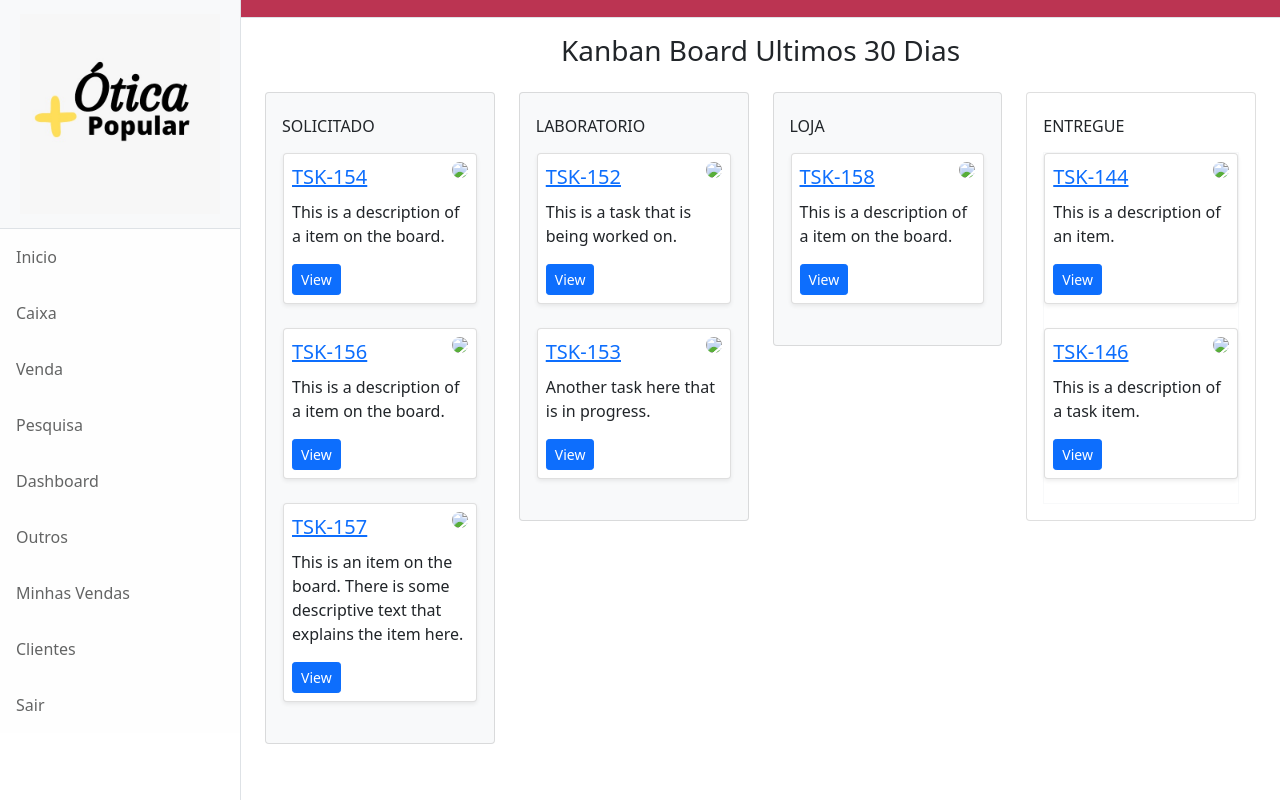
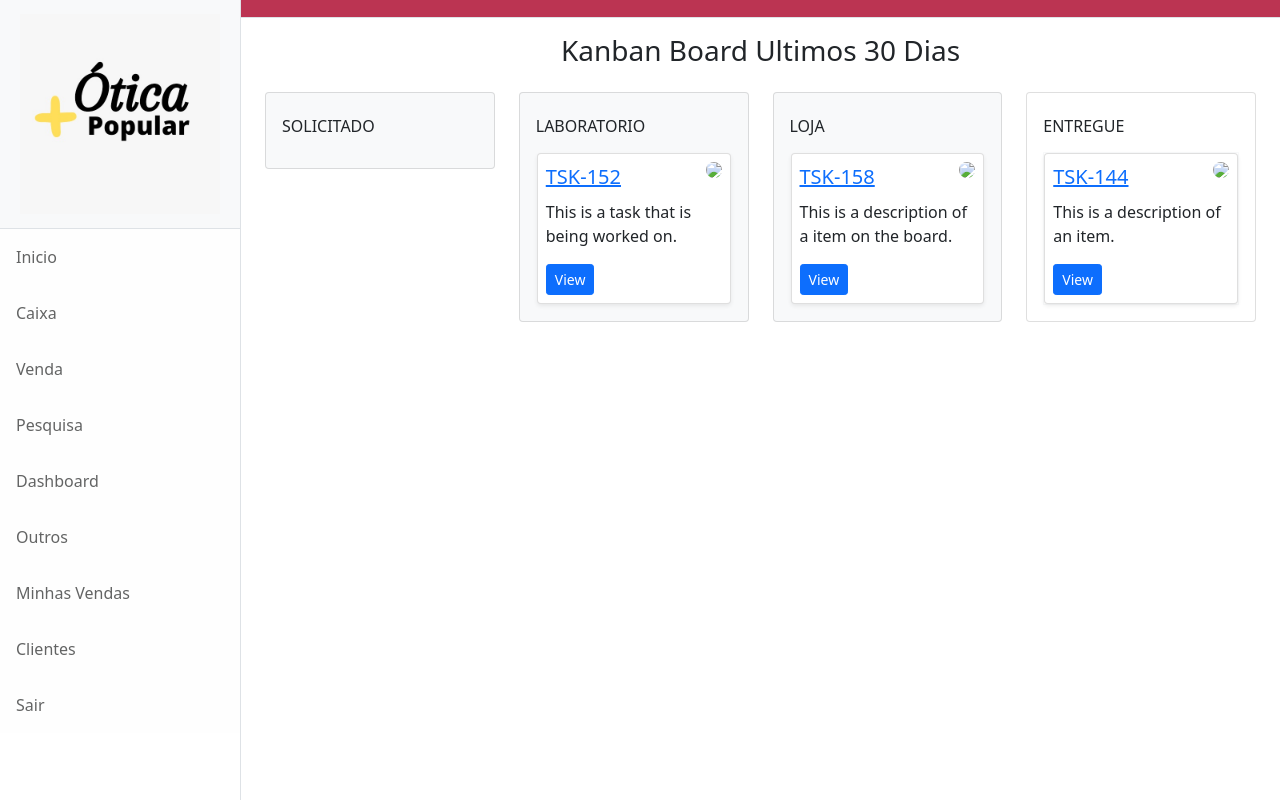
Before and after one commit to santosgv/Sis-Otica, a Django app: template Backend/Core/templates/dashabord/dashabord.html in a window 1280 px wide. Run offline with Django 4.2, Linux system fonts and the light colour scheme; the template is opened without the code that fills it: most values are stand-ins (such as "Sample title", 1, 10 or a date in 2020); parts of the project's set-up code (start-up, migrations or seed data) failed here and were passed over; some libraries are stand-ins or nearby versions.

Commit message:
ajuste de layout

```diff
--- a/Backend/Core/models.py
+++ b/Backend/Core/models.py
@@ -74,7 +74,7 @@ class ORDEN(models.Model):
     ARMACAO = models.CharField(max_length=500, blank=True, null=True)
     OBSERVACAO = models.TextField(max_length=1000, blank=True, null=True)
     FORMA_PAG = models.CharField(max_length=1, choices=CHOICES_PAGAMENTO,blank=True, null=True)
-    VALOR = models.FloatField()
+    VALOR =  models.CharField(max_length=100)
     QUANTIDADE_PARCELA = models.IntegerField(blank=True, null=True)
     ENTRADA = models.FloatField(blank=True, null=True)
     DATA_ENCERRAMENTO = models.DateTimeField(blank=True, null=True)
--- a/Backend/Core/templates/dashabord/dashabord.html
+++ b/Backend/Core/templates/dashabord/dashabord.html
@@ -1,99 +1,64 @@
-{% extends 'base.html' %}
-
-{% load static %}
-<link rel="stylesheet" href="{% static 'Relatorio/js/js.css' %}">
-<link rel="stylesheet" href="{% static 'Relatorio/css/css.css' %}">
+{% extends 'base.html' %} {% load static %}
+<link rel="stylesheet" href="{% static 'Relatorio/js/js.css' %}" />
+<link rel="stylesheet" href="{% static 'Relatorio/css/css.css' %}" />
 {% block 'head' %}
 
-<title>{% block 'title' %}
-   Kanban Board
-       {% endblock %}</title>
-    {% endblock %}
-
-    {% block 'body'%}
+<title>{% block 'title' %} Kanban Board {% endblock %}</title>
+{% endblock %} {% block 'body'%}
 <div class="container-fluid pt-3">
   <h3 class="font-weight-light text-center">Kanban Board Ultimos 30 Dias</h3>
+  <div class="row flex-row flex-sm-nowrap py-3">
     {%for kanban in kankan_servicos %}
-      <div class="row flex-row flex-sm-nowrap py-3">
     <div class="col-sm-6 col-md-4 col-xl-3">
         <div class="card bg-light">
             <div class="card-body">
-                      <h6 class="card-title text-uppercase text-truncate py-2">Solicitado</h6>
+                <h6 class="card-title text-uppercase text-truncate py-2">
+                    Solicitado
+                    {% if kanban.STATUS == "A" %}
+          </h6>
           <div class="items border border-light">
-                          <div class="card draggable shadow-sm" id="cd1" draggable="true" ondragstart="drag(event)">
+            <div class="card draggable shadow-sm">
               <div class="card-body p-2">
                 <div class="card-title">
-                                      <img src="//via.placeholder.com/30" class="rounded-circle float-right">
-                                      <a href="" class="lead font-weight-light">TSK-154</a>
+                  <img
+                    src="//via.placeholder.com/30"
+                    class="rounded-circle float-right"
+                  />
+                  <a href="" class="lead font-weight-light">{{kanban}}</a>
                 </div>
                 <p>
-                                      This is a description of a item on the board.
+                  This is an item on the board. There is some descriptive text
+                  that explains the item here.
                 </p>
                 <button class="btn btn-primary btn-sm">View</button>
               </div>
             </div>
-                          <div class="dropzone rounded" ondrop="drop(event)" ondragover="allowDrop(event)" ondragleave="clearDrop(event)"> &nbsp; </div>
-                          <div class="card draggable shadow-sm" id="cd2" draggable="true" ondragstart="drag(event)">
+          </div>
+          {% endif %}
+        </div>
+    </div>
+</div>
+
+    <div class="col-sm-6 col-md-4 col-xl-3">
+      <div class="card bg-light">
+        <div class="card-body">
+          <h6 class="card-title text-uppercase text-truncate py-2">
+            Laboratorio
+          </h6>
+          <div class="items border border-light">
+            <div class="card draggable shadow-sm">
               <div class="card-body p-2">
                 <div class="card-title">
-                                      <img src="//via.placeholder.com/30" class="rounded-circle float-right">
-                                      <a href="" class="lead font-weight-light">TSK-156</a>
+                  <img
+                    src="//via.placeholder.com/30"
+                    class="rounded-circle float-right"
+                  />
+                  <a href="" class="lead font-weight-light">TSK-152</a>
                 </div>
-                                  <p>
-                                      This is a description of a item on the board.
-                                  </p>
+                <p>This is a task that is being worked on.</p>
                 <button class="btn btn-primary btn-sm">View</button>
               </div>
             </div>
-                          <div class="dropzone rounded" ondrop="drop(event)" ondragover="allowDrop(event)" ondragleave="clearDrop(event)"> &nbsp; </div>
-                          <div class="card draggable shadow-sm" id="cd3" draggable="true" ondragstart="drag(event)">
-                              <div class="card-body p-2">
-                                  <div class="card-title">
-                                      <img src="//via.placeholder.com/30" class="rounded-circle float-right">
-                                      <a href="" class="lead font-weight-light">TSK-157</a>
-                                  </div>
-                                  <p>
-                                      This is an item on the board. There is some descriptive text that explains the item here.
-                                  </p>
-                                  <button class="btn btn-primary btn-sm">View</button>
-                              </div>
-                          </div>
-                          <div class="dropzone rounded" ondrop="drop(event)" ondragover="allowDrop(event)" ondragleave="clearDrop(event)"> &nbsp; </div>
-                      </div>
-                  </div>
-              </div>
-          </div>
-          <div class="col-sm-6 col-md-4 col-xl-3">
-              <div class="card bg-light">
-                  <div class="card-body">
-                      <h6 class="card-title text-uppercase text-truncate py-2">Laboratorio</h6>
-                      <div class="items border border-light">
-                          <div class="card draggable shadow-sm" id="cd1" draggable="true" ondragstart="drag(event)">
-                              <div class="card-body p-2">
-                                  <div class="card-title">
-                                      <img src="//via.placeholder.com/30" class="rounded-circle float-right">
-                                      <a href="" class="lead font-weight-light">TSK-152</a>
-                                  </div>
-                                  <p>
-                                      This is a task that is being worked on.
-                                  </p>
-                                  <button class="btn btn-primary btn-sm">View</button>
-                              </div>
-                          </div>
-                          <div class="dropzone rounded" ondrop="drop(event)" ondragover="allowDrop(event)" ondragleave="clearDrop(event)"> &nbsp; </div>
-                          <div class="card draggable shadow-sm" id="cd2" draggable="true" ondragstart="drag(event)">
-                              <div class="card-body p-2">
-                                  <div class="card-title">
-                                      <img src="//via.placeholder.com/30" class="rounded-circle float-right">
-                                      <a href="" class="lead font-weight-light">TSK-153</a>
-                                  </div>
-                                  <p>
-                                      Another task here that is in progress.
-                                  </p>
-                                  <button class="btn btn-primary btn-sm">View</button>
-                              </div>
-                          </div>
-                          <div class="dropzone rounded" ondrop="drop(event)" ondragover="allowDrop(event)" ondragleave="clearDrop(event)"> &nbsp; </div>
           </div>
         </div>
       </div>
@@ -103,19 +68,19 @@
         <div class="card-body">
           <h6 class="card-title text-uppercase text-truncate py-2">Loja</h6>
           <div class="items border border-light">
-                          <div class="card draggable shadow-sm" id="cd9" draggable="true" ondragstart="drag(event)">
+            <div class="card draggable shadow-sm">
               <div class="card-body p-2">
                 <div class="card-title">
-                                      <img src="//via.placeholder.com/30" class="rounded-circle float-right">
+                  <img
+                    src="//via.placeholder.com/30"
+                    class="rounded-circle float-right"
+                  />
                   <a href="" class="lead font-weight-light">TSK-158</a>
                 </div>
-                                  <p>
-                                      This is a description of a item on the board.
-                                  </p>
+                <p>This is a description of a item on the board.</p>
                 <button class="btn btn-primary btn-sm">View</button>
               </div>
             </div>
-                          <div class="dropzone rounded" ondrop="drop(event)" ondragover="allowDrop(event)" ondragleave="clearDrop(event)"> &nbsp; </div>
           </div>
         </div>
       </div>
@@ -125,37 +90,24 @@
         <div class="card-body">
           <h6 class="card-title text-uppercase text-truncate py-2">Entregue</h6>
           <div class="items border border-light">
-                          <div class="card draggable shadow-sm" id="cd11" draggable="true" ondragstart="drag(event)">
+            <div class="card draggable shadow-sm">
               <div class="card-body p-2">
                 <div class="card-title">
-                                      <img src="//via.placeholder.com/30" class="rounded-circle float-right">
+                  <img
+                    src="//via.placeholder.com/30"
+                    class="rounded-circle float-right"
+                  />
                   <a href="" class="lead font-weight-light">TSK-144</a>
                 </div>
-                                  <p>
-                                      This is a description of an item.
-                                  </p>
+                <p>This is a description of an item.</p>
                 <button class="btn btn-primary btn-sm">View</button>
               </div>
             </div>
-                          <div class="dropzone rounded" ondrop="drop(event)" ondragover="allowDrop(event)" ondragleave="clearDrop(event)"> &nbsp; </div>
-                          <div class="card draggable shadow-sm" id="cd12" draggable="true" ondragstart="drag(event)">
-                              <div class="card-body p-2">
-                                  <div class="card-title">
-                                      <img src="//via.placeholder.com/30" class="rounded-circle float-right">
-                                      <a href="" class="lead font-weight-light">TSK-146</a>
           </div>
-                                  <p>
-                                      This is a description of a task item.
-                                  </p>
-                                  <button class="btn btn-primary btn-sm">View</button>
-                              </div>
-                          </div>
-                          <div class="dropzone rounded" ondrop="drop(event)" ondragover="allowDrop(event)" ondragleave="clearDrop(event)"> &nbsp; </div>
         </div>
       </div>
     </div>
   </div>
   {% endfor%}
 </div>
-  </div>
 {% endblock %}
```
Also changed, not shown: Backend/Core/views.py (line endings or trailing spaces). Lines whose indentation alone changed are shown as unchanged.
